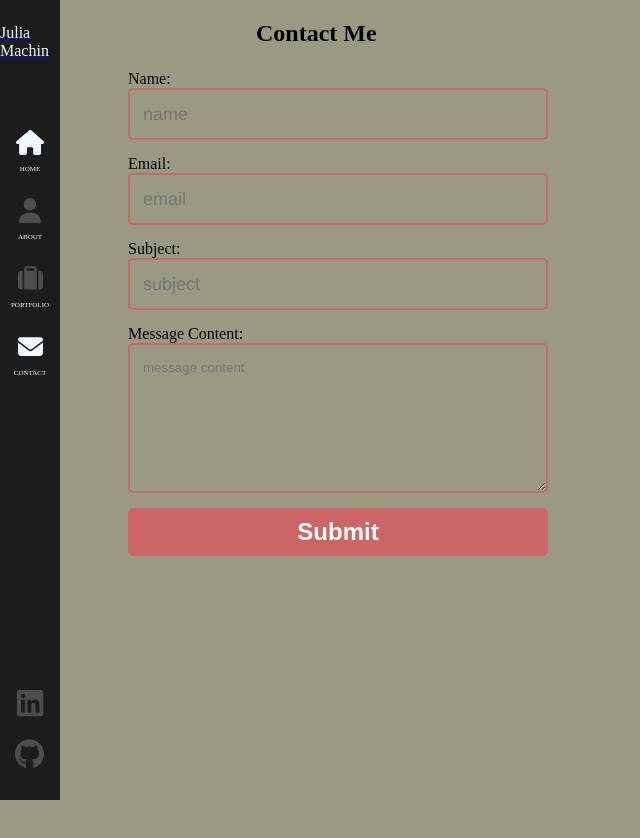
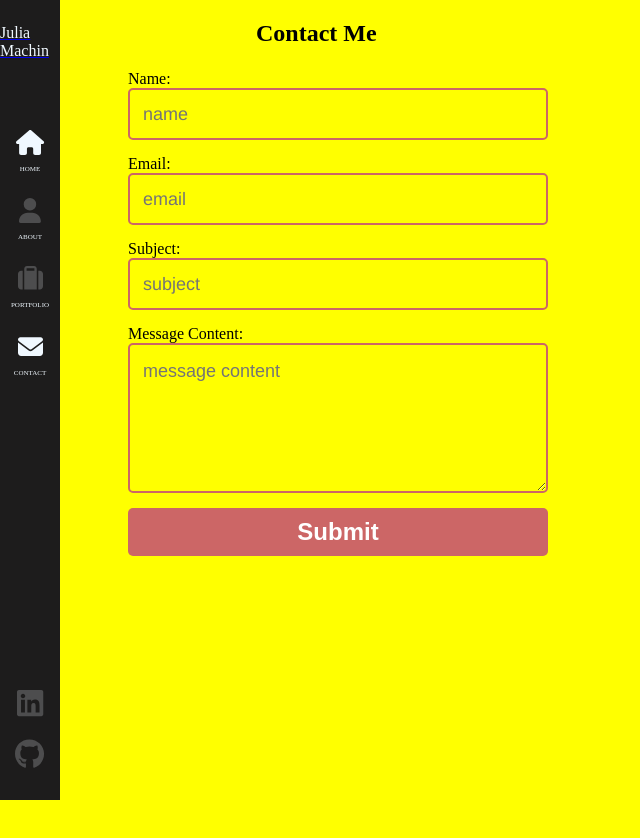
Before and after one commit to juliamachin/React-Portfolio, a React (Create React App) app: page /React-Portfolio/contact in a window 1280 px wide. Shown: the top 838 px of the page, without its empty margins (0-640 px from the left). Built offline with nearby package versions, Linux system fonts and the light colour scheme.

Commit message:
scss added

```diff
--- a/src/Components/Contact/Contact.scss
+++ b/src/Components/Contact/Contact.scss
@@ -37,6 +37,8 @@ Input {
 
 .content {
   height: 150px;
+  font-weight: 500;
+  font-size: 18px;
   line-height: 150%;
   resize: vertical;
   background-color: transparent;
--- a/src/Components/Home/Home.scss
+++ b/src/Components/Home/Home.scss
@@ -7,9 +7,9 @@ h1 {
 	letter-spacing:0.1em;
   -webkit-text-fill-color: transparent;
   -webkit-text-stroke-width: 3px;
-  -webkit-text-stroke-color: white;
+  -webkit-text-stroke-color: rgb(255, 255, 255);
   text-shadow:
-						8px 8px gray,
+						8px 8px rgb(220, 36, 165),
 						20px 20px #000000;
 }
 
@@ -24,7 +24,7 @@ h1 {
   -webkit-text-stroke-width: 3px;
   -webkit-text-stroke-color: purple;
   text-shadow:
-						8px 8px #6c6f6f,
+						8px 8px #04fcf3,
 						20px 20px #000000;
 }
 
--- a/src/index.scss
+++ b/src/index.scss
@@ -3,7 +3,7 @@ html {
   overflow: hidden;
   height: 100%;
   /* font-family: Geneva, sans-serif; */
-  background:rgb(154, 154, 131);
+  background:yellow;
 	font-family: 'Montserrat', sans-serif;
 }
 body {
```
